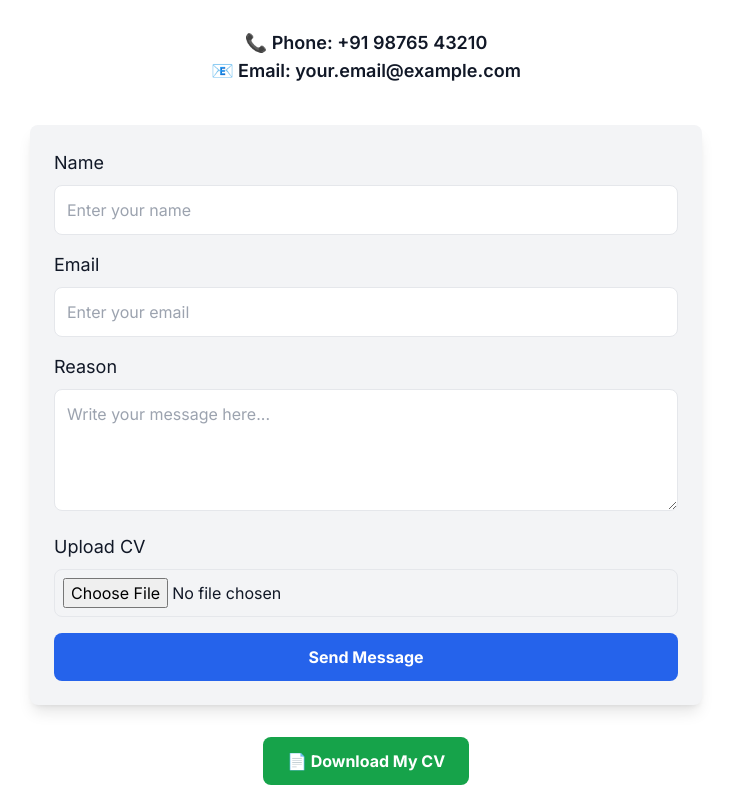
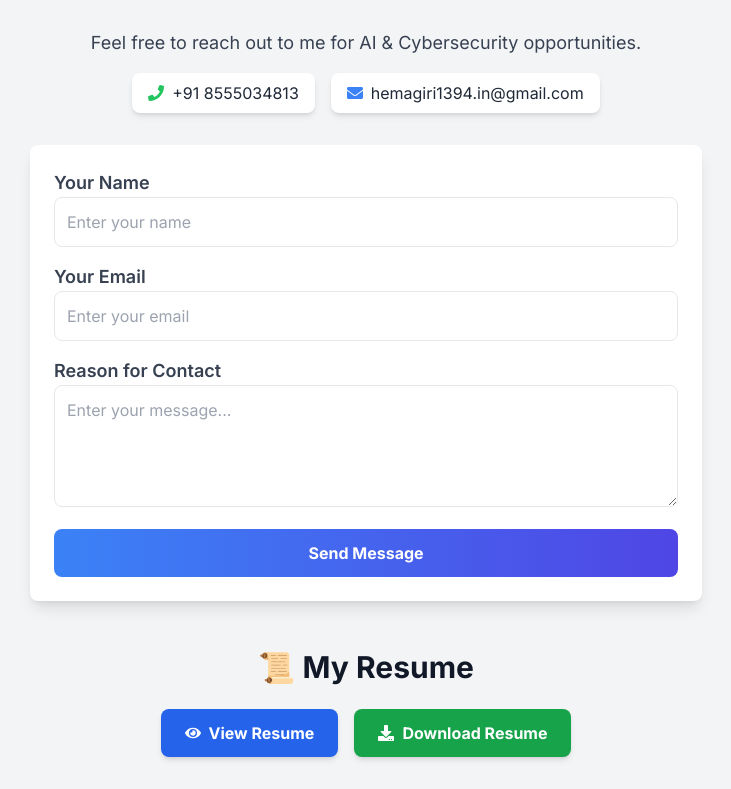
Before and after one commit to MogasalaHemagiri/my-portfolio, a Next.js app: page / in a window 1280 px wide. Shown: the part 4591-5380 px from the top of the page, without its empty margins (274-1005 px from the left). Built offline with nearby package versions, Linux system fonts and the light colour scheme.

Commit message:
Update Contact.js

```diff
--- a/components/Contact.js
+++ b/components/Contact.js
@@ -1,111 +1,103 @@
-// components/Contact.js
-import { useState } from 'react';
-import { motion } from 'framer-motion';
+import { FaDownload, FaEye, FaEnvelope, FaPhone } from "react-icons/fa";
 
 const Contact = () => {
-  const [formData, setFormData] = useState({
-    name: '',
-    email: '',
-    reason: '',
-    cv: null,
-  });
+  return (
+    <section id="contact" className="py-20 bg-gray-100 dark:bg-gray-900">
+      <div className="container mx-auto px-6">
+        <h2 className="text-4xl font-bold text-center text-gray-900 dark:text-white mb-8">
+          📞 Get in Touch
+        </h2>
 
-  const handleChange = (e) => {
-    const { name, value } = e.target;
-    setFormData({ ...formData, [name]: value });
-  };
-
-  const handleFileChange = (e) => {
-    setFormData({ ...formData, cv: e.target.files[0] });
-  };
-
-  const handleSubmit = (e) => {
-    e.preventDefault();
-    console.log('Form Data Submitted:', formData);
-    alert('Your message has been sent successfully!');
-  };
-
-  return (
-    <section id="contact" className="py-20 bg-white dark:bg-gray-800">
-      <div className="container mx-auto px-4">
-        <motion.h2
-          className="text-4xl font-bold text-center mb-8"
-          initial={{ opacity: 0 }}
-          whileInView={{ opacity: 1 }}
-          viewport={{ once: true }}
-          transition={{ duration: 1 }}
-        >
-          Contact Me
-        </motion.h2>
-
-        {/* Contact Info */}
-        <div className="text-center mb-10">
-          <p className="text-lg font-semibold">📞 Phone: +91 98765 43210</p>
-          <p className="text-lg font-semibold">📧 Email: your.email@example.com</p>
+        {/* Contact Details */}
+        <div className="max-w-3xl mx-auto text-center mb-8">
+          <p className="text-lg text-gray-700 dark:text-gray-300">
+            Feel free to reach out to me for AI & Cybersecurity opportunities.
+          </p>
+          <div className="flex flex-col sm:flex-row justify-center items-center gap-4 mt-4">
+            <div className="flex items-center gap-2 bg-white dark:bg-gray-800 shadow-md px-4 py-2 rounded-lg">
+              <FaPhone className="text-green-500" />
+              <span className="font-medium text-gray-800 dark:text-gray-300">
+                +91 8555034813
+              </span>
+            </div>
+            <div className="flex items-center gap-2 bg-white dark:bg-gray-800 shadow-md px-4 py-2 rounded-lg">
+              <FaEnvelope className="text-blue-500" />
+              <span className="font-medium text-gray-800 dark:text-gray-300">
+                hemagiri1394.in@gmail.com
+              </span>
+            </div>
+          </div>
         </div>
 
         {/* Contact Form */}
-        <form onSubmit={handleSubmit} className="max-w-2xl mx-auto bg-gray-100 dark:bg-gray-900 p-6 rounded-lg shadow-lg">
+        <form className="max-w-2xl mx-auto bg-white dark:bg-gray-800 p-6 rounded-lg shadow-lg">
           <div className="mb-4">
-            <label className="block text-lg font-medium mb-2">Name</label>
+            <label className="block text-lg font-semibold text-gray-700 dark:text-gray-300">
+              Your Name
+            </label>
             <input
               type="text"
-              name="name"
-              value={formData.name}
-              onChange={handleChange}
+              className="w-full p-3 border rounded-lg focus:ring focus:ring-blue-300 dark:bg-gray-700 dark:text-white"
+              placeholder="Enter your name"
               required
-              className="w-full p-3 border rounded-lg"
-              placeholder="Enter your name"
             />
           </div>
 
           <div className="mb-4">
-            <label className="block text-lg font-medium mb-2">Email</label>
+            <label className="block text-lg font-semibold text-gray-700 dark:text-gray-300">
+              Your Email
+            </label>
             <input
               type="email"
-              name="email"
-              value={formData.email}
-              onChange={handleChange}
+              className="w-full p-3 border rounded-lg focus:ring focus:ring-blue-300 dark:bg-gray-700 dark:text-white"
+              placeholder="Enter your email"
               required
-              className="w-full p-3 border rounded-lg"
-              placeholder="Enter your email"
             />
           </div>
 
           <div className="mb-4">
-            <label className="block text-lg font-medium mb-2">Reason</label>
+            <label className="block text-lg font-semibold text-gray-700 dark:text-gray-300">
+              Reason for Contact
+            </label>
             <textarea
-              name="reason"
-              value={formData.reason}
-              onChange={handleChange}
+              className="w-full p-3 border rounded-lg focus:ring focus:ring-blue-300 dark:bg-gray-700 dark:text-white"
+              placeholder="Enter your message..."
+              rows="4"
               required
-              className="w-full p-3 border rounded-lg"
-              placeholder="Write your message here..."
-              rows="4"
             ></textarea>
           </div>
 
-          {/* Upload CV */}
-          <div className="mb-4">
-            <label className="block text-lg font-medium mb-2">Upload CV</label>
-            <input type="file" accept=".pdf,.doc,.docx" onChange={handleFileChange} className="w-full p-2 border rounded-lg" />
-          </div>
-
-          {/* Submit Button */}
-          <button type="submit" className="w-full py-3 bg-blue-600 text-white font-bold rounded-lg hover:bg-blue-700 transition duration-300">
+          <button className="w-full bg-gradient-to-r from-blue-500 to-indigo-600 text-white py-3 rounded-lg font-bold hover:opacity-90 transition duration-300">
             Send Message
           </button>
         </form>
 
-        {/* Download CV */}
-        <div className="text-center mt-8">
-          <a
-            href="/cv.pdf"
-            download="My_CV.pdf"
-            className="inline-block py-3 px-6 bg-green-600 text-white font-bold rounded-lg hover:bg-green-700 transition duration-300"
-          >
-            📄 Download My CV
-          </a>
+        {/* Resume Section */}
+        <div className="text-center mt-12">
+          <h2 className="text-3xl font-bold text-gray-900 dark:text-white mb-6">
+            📜 My Resume
+          </h2>
+
+          <div className="flex justify-center gap-4">
+            {/* View Resume Button */}
+            <a
+              href="/resume.pdf"
+              target="_blank"
+              rel="noopener noreferrer"
+              className="flex items-center gap-2 py-3 px-6 bg-blue-600 text-white font-bold rounded-lg hover:bg-blue-700 transition duration-300 shadow-md"
+            >
+              <FaEye /> View Resume
+            </a>
+
+            {/* Download Resume Button */}
+            <a
+              href="/resume.pdf"
+              download="Your_Name_CV.pdf"
+              className="flex items-center gap-2 py-3 px-6 bg-green-600 text-white font-bold rounded-lg hover:bg-green-700 transition duration-300 shadow-md"
+            >
+              <FaDownload /> Download Resume
+            </a>
+          </div>
         </div>
       </div>
     </section>
```
